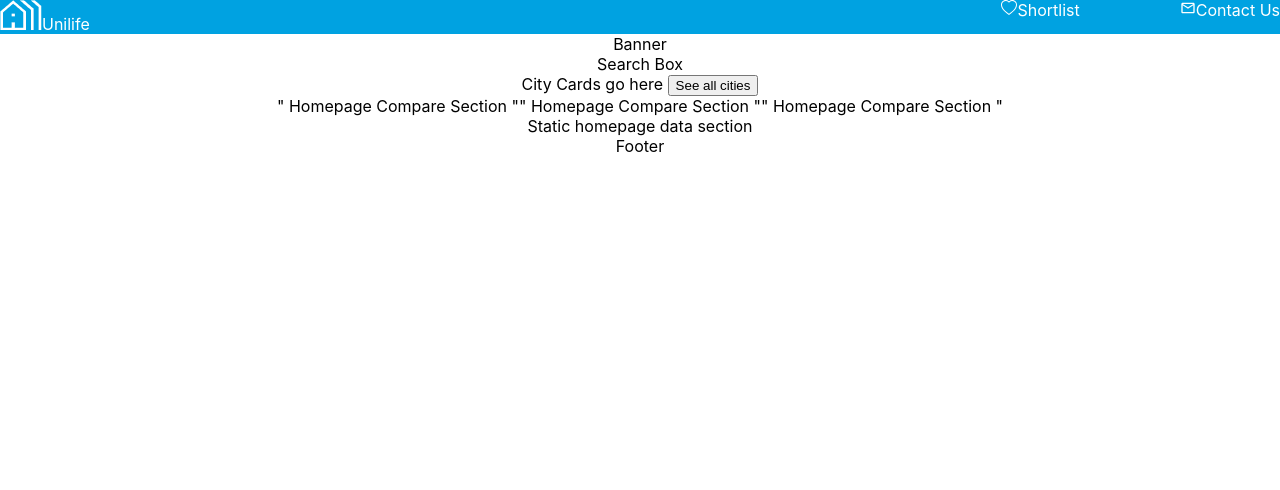
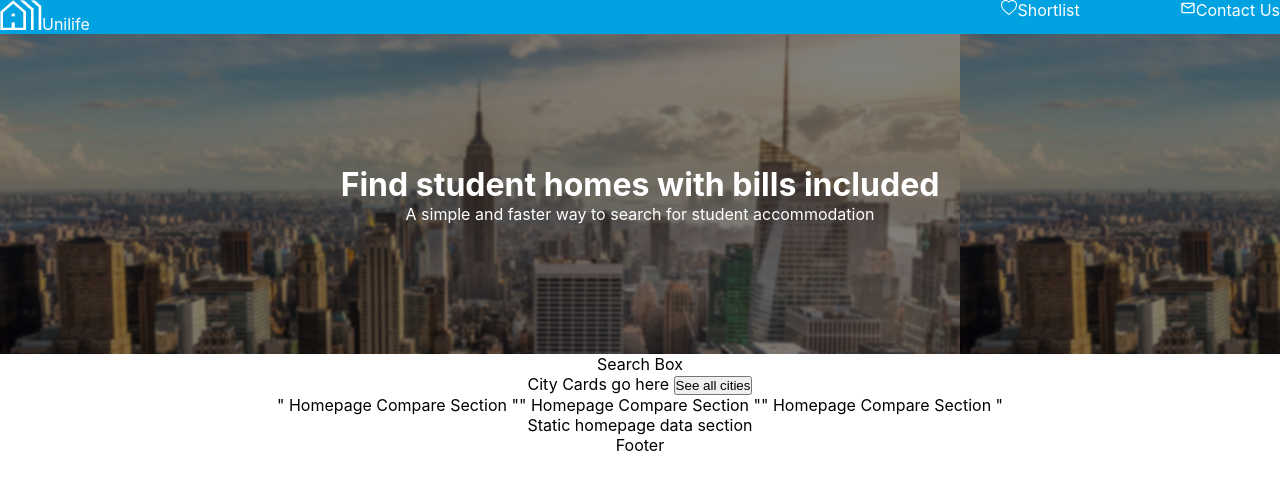
Before and after one commit to jasmatazzy/unilife-apartment-app, a React (Create React App) app: page / in a window 1280 px wide. Shown: the top 490 px of the page. Built offline with nearby package versions, Linux system fonts and the light colour scheme.

Commit message:
basic setup of the banner

```diff
--- a/src/App.css
+++ b/src/App.css
@@ -1,3 +1,9 @@
+*{
+  box-sizing: border-box;
+  margin: 0;
+  padding: 0;
+}
+
 .App {
   text-align: center;
 }
--- a/src/components/Banner/Banner.css
+++ b/src/components/Banner/Banner.css
@@ -0,0 +1,9 @@
+.banner{
+    background-image: url('../../assets/image-banner.png');
+    background-size:contain;
+    display: flex;
+    flex-direction: column;
+    justify-content: center;
+    height: 40vh;
+    color: white;
+}
--- a/src/components/Banner/Banner.js
+++ b/src/components/Banner/Banner.js
@@ -1,9 +1,13 @@
 import React from 'react'
 import './Banner.css'
+import banner from '../../assets/image-banner.png'
 
 const Banner = () => {
   return (
-    <div>Banner </div>
+    <div className='banner'>
+      <h1>Find student homes with bills included</h1>
+      <p>A simple and faster way to search for student accommodation</p>
+    </div>
   )
 }
 
```
